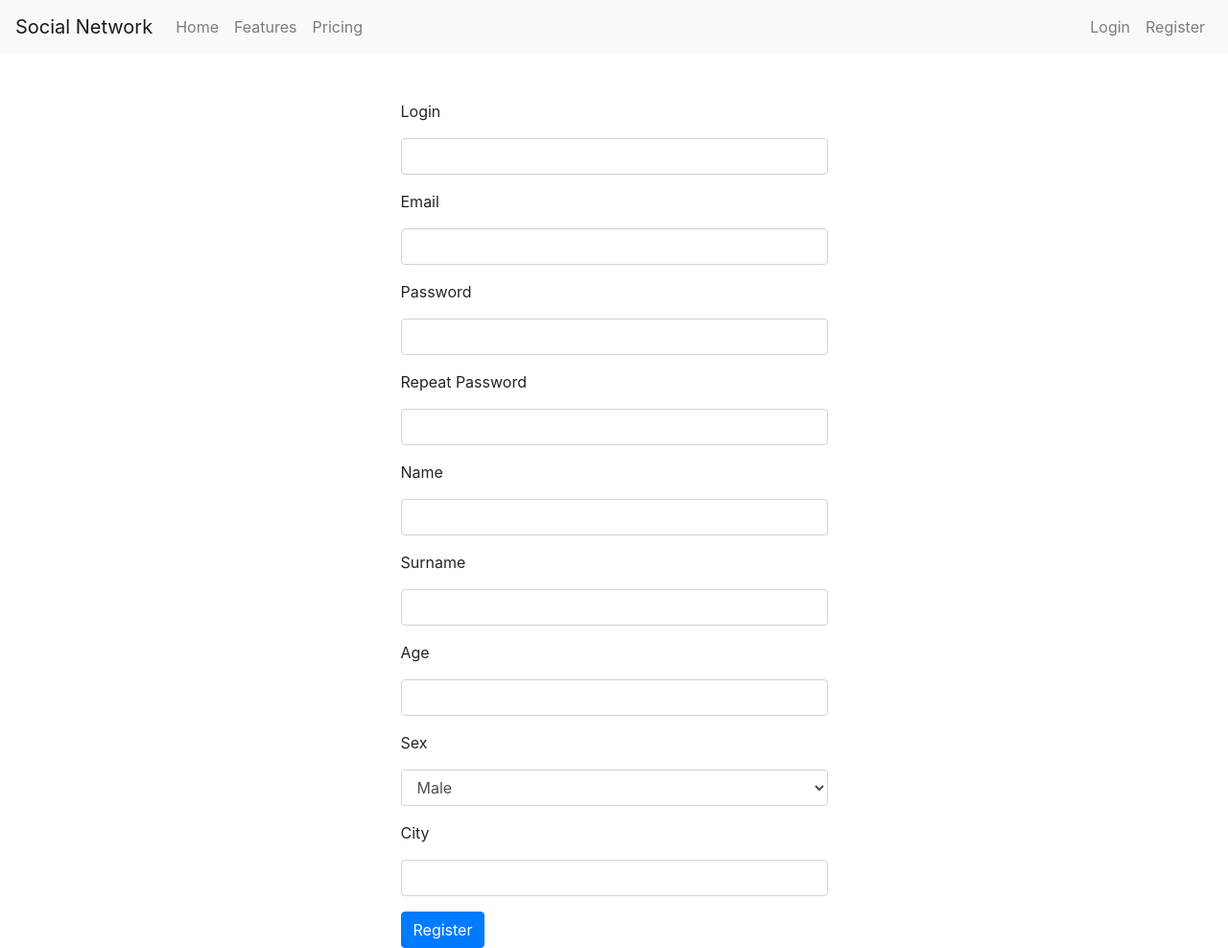
After one commit to jokly/Social-Network, a Flask app: page /register in a window 1280 px wide. The commit adds this page. Shown: the whole page at 96% size. Run offline with Flask 2, Linux system fonts and the light colour scheme; some libraries are stand-ins or nearby versions.

Commit message:
Added register and login

```diff
--- a/app/__init__.py
+++ b/app/__init__.py
@@ -1,6 +1,7 @@
 from flask import Flask
 from flask_sqlalchemy import SQLAlchemy
 from flask_migrate import Migrate
+from flask_login import LoginManager
 from config import Config
 
 app = Flask(__name__)
@@ -8,4 +9,7 @@ app.config.from_object(Config)
 db = SQLAlchemy(app)
 migrate = Migrate(app, db)
 
+login = LoginManager(app)
+login.login_view = 'login'
+
 from app import routes, models
--- a/app/forms.py
+++ b/app/forms.py
@@ -1,9 +1,34 @@
 from flask_wtf import FlaskForm
-from wtforms import StringField, PasswordField, BooleanField, SubmitField
-from wtforms.validators import DataRequired
+from wtforms import StringField, PasswordField, SelectField, IntegerField, BooleanField, SubmitField
+from wtforms.validators import DataRequired, Email, EqualTo, ValidationError
+from app.models import User
 
 class LoginForm(FlaskForm):
     login = StringField('Login', validators=[DataRequired()])
-    password = StringField('Password', validators=[DataRequired()])
+    password = PasswordField('Password', validators=[DataRequired()])
     remember_me = BooleanField('Remember me')
     submit = SubmitField('Sign In')
+
+class RegistrationForm(FlaskForm):
+    login = StringField('Login', validators=[DataRequired()])
+    email = StringField('Email', validators=[DataRequired(), Email()])
+    password = PasswordField('Password', validators=[DataRequired()])
+    password2 = PasswordField('Repeat Password', validators=[DataRequired(),
+        EqualTo('password')])
+    name = StringField('Name', validators=[DataRequired()])
+    surname = StringField('Surname', validators=[DataRequired()])
+    age = IntegerField('Age', validators=[DataRequired()])
+    sex = SelectField('Sex', validators=[DataRequired()], choices=[('male', 'Male'), ('female', 'Female')])
+    city = StringField('City', validators=[DataRequired()])
+    submit = SubmitField('Register')
+
+    def validate_login(self, login):
+        user = User.query.filter_by(login=login.data).first()
+        if user is not None:
+            raise ValidationError('Please use a different login')
+
+    def validate_age(self, age):
+        age = int(age.data)
+
+        if age <= 0 or age > 100:
+            raise ValidationError('Invalid age')
--- a/app/routes.py
+++ b/app/routes.py
@@ -1,6 +1,9 @@
-from flask import render_template, flash, redirect, url_for
-from app import app
-from app.forms import LoginForm
+from flask import render_template, flash, redirect, url_for, request
+from flask_login import current_user, login_user, logout_user
+from werkzeug.urls import url_parse
+from app import app, db
+from app.forms import LoginForm, RegistrationForm
+from app.models import User
 
 @app.route('/')
 @app.route('/index')
@@ -9,9 +12,49 @@ def index():
 
 @app.route('/login', methods=['GET', 'POST'])
 def login():
+    if current_user.is_authenticated:
+        return redirect(url_for('index'))
+
     form = LoginForm()
 
     if form.validate_on_submit():
+        user = User.query.filter_by(login=form.login.data).first()
+
+        if user is None or not user.check_password(form.password.data):
+            flash('Invalid login or password')
+            return redirect(url_for('login'))
+
+        login_user(user, remember=form.remember_me.data)
+
+        next_page = request.args.get('next')
+        if not next_page or url_parse(next_page).netloc != '':
+            next_page = url_for('index')
+
+        return redirect(next_page)
+
+    return render_template('login.html', title='Log In', form=form)
+
+@app.route('/logout')
+def logout():
+    logout_user()
+    return redirect(url_for('index'))
+
+@app.route('/register', methods=['GET', 'POST'])
+def register():
+    if current_user.is_authenticated:
         return redirect(url_for('index'))
 
-    return render_template('login.html', title='Log In', form=form)
+    form = RegistrationForm()
+
+    if form.validate_on_submit():
+        user = User(login=form.login.data, email=form.email.data,
+            name=form.name.data, surname=form.surname.data, age=form.age.data,
+            sex=form.sex.data, city=form.city.data)
+
+        user.set_password(form.password.data)
+        db.session.add(user)
+        db.session.commit()
+        flash('Congratulations, you are now a registered user!')
+        return redirect(url_for('login'))
+
+    return render_template('register.html', title='Register', form=form)
--- a/app/templates/header.html
+++ b/app/templates/header.html
@@ -17,12 +17,21 @@
 
         </ul>
         <ul class="navbar-nav">
-            <li class="nav-item">
-                <a class="nav-link" href="{{ url_for('login') }}">Login</a>
-            </li>
-            <li class="nav-item">
-                <a class="nav-link" href="#">Register</a>
-            </li>
+            {% if current_user.is_anonymous %}
+                <li class="nav-item">
+                    <a class="nav-link" href="{{ url_for('login') }}">Login</a>
+                </li>
+                <li class="nav-item">
+                    <a class="nav-link" href="{{ url_for('register') }}">Register</a>
+                </li>
+            {% else %}
+                <li class="nav-item">
+                    <a class="nav-link" href="#">{{ current_user.login }}</a>
+                </li>
+                <li class="nav-item">
+                    <a class="nav-link" href="{{ url_for('logout') }}">Logout</a>
+                </li>
+            {% endif %}
         </ul>
     </div>
 </nav>
--- /dev/null
+++ b/app/templates/register.html
@@ -0,0 +1,108 @@
+{% extends 'base.html' %}
+
+{% block content %}
+<div class="container mt-5">
+    <div class="row justify-content-center">
+        {% with messages = get_flashed_messages() %}
+        {% if messages %}
+            {% for message in messages %}
+            <div class="col-5 alert alert-danger alert-dismissible fade show" role="alert">
+                {{ message }}
+                <button type="button" class="close" data-dismiss="alert" aria-label="Close">
+                    <span aria-hidden="true">&times;</span>
+                </button>
+            </div>
+            {% endfor %}
+        {% endif %}
+        {% endwith %}
+    </div>
+    <div class="row justify-content-center">
+        <form class="col-5" action="" method="post">
+            {{ form.hidden_tag() }}
+            <div class="form-group">
+                <label for="login">{{ form.login.label }}</label>
+                {{ form.login(class='form-control', size=32, **{'aria-describedby':'login_errors'}) }}
+                <small id="login_errors" class="form-text text-danger">
+                    {% for error in form.login.errors %}
+                        {{ error }}<br>
+                    {% endfor %}
+                </small>
+            </div>
+            <div class="form-group">
+                <label for="email">{{ form.email.label }}</label>
+                {{ form.email(class='form-control', size=32, **{'aria-describedby':'email_errors', 'type':'email'}) }}
+                <small id="email_errors" class="form-text text-danger">
+                    {% for error in form.email.errors %}
+                        {{ error }}<br>
+                    {% endfor %}
+                </small>
+            </div>
+            <div class="form-group">
+                <label for="password">{{ form.password.label }}</label>
+                {{ form.password(class='form-control', size=32, **{'aria-describedby':'password_errors'}) }}
+                <small id="password_errors" class="form-text text-danger">
+                    {% for error in form.password.errors %}
+                        {{ error }}<br>
+                    {% endfor %}
+                </small>
+            </div>
+            <div class="form-group">
+                <label for="password2">{{ form.password2.label }}</label>
+                {{ form.password2(class='form-control', size=32, **{'aria-describedby':'password2_errors'}) }}
+                <small id="password2_errors" class="form-text text-danger">
+                    {% for error in form.password2.errors %}
+                        {{ error }}<br>
+                    {% endfor %}
+                </small>
+            </div>
+            <div class="form-group">
+                <label for="name">{{ form.name.label }}</label>
+                {{ form.name(class='form-control', size=32, **{'aria-describedby':'name_errors'}) }}
+                <small id="name_errors" class="form-text text-danger">
+                    {% for error in form.name.errors %}
+                        {{ error }}<br>
+                    {% endfor %}
+                </small>
+            </div>
+            <div class="form-group">
+                <label for="surname">{{ form.surname.label }}</label>
+                {{ form.surname(class='form-control', size=32, **{'aria-describedby':'surname_errors'}) }}
+                <small id="surname_errors" class="form-text text-danger">
+                    {% for error in form.surname.errors %}
+                        {{ error }}<br>
+                    {% endfor %}
+                </small>
+            </div>
+            <div class="form-group">
+                <label for="age">{{ form.age.label }}</label>
+                {{ form.age(class='form-control', **{'aria-describedby':'age_errors'}) }}
+                <small id="age_errors" class="form-text text-danger">
+                    {% for error in form.age.errors %}
+                        {{ error }}<br>
+                    {% endfor %}
+                </small>
+            </div>
+            <div class="form-group">
+                <label for="sex">{{ form.sex.label }}</label>
+                {{ form.sex(class='form-control', **{'aria-describedby':'sex_errors'}) }}
+                <small id="sex_errors" class="form-text text-danger">
+                    {% for error in form.sex.errors %}
+                        {{ error }}<br>
+                    {% endfor %}
+                </small>
+            </div>
+            <div class="form-group">
+                <label for="city">{{ form.city.label }}</label>
+                {{ form.city(class='form-control', size=32, **{'aria-describedby':'city_errors'}) }}
+                <small id="city_errors" class="form-text text-danger">
+                    {% for error in form.city.errors %}
+                        {{ error }}<br>
+                    {% endfor %}
+                </small>
+            </div>
+
+            {{ form.submit(class='btn btn-primary') }}
+        </form>
+    </div>
+</div>
+{% endblock %}
```
Also changed, not shown: app/models.py (+8 -3 lines), app/templates/login.html (+15 -1 lines).
